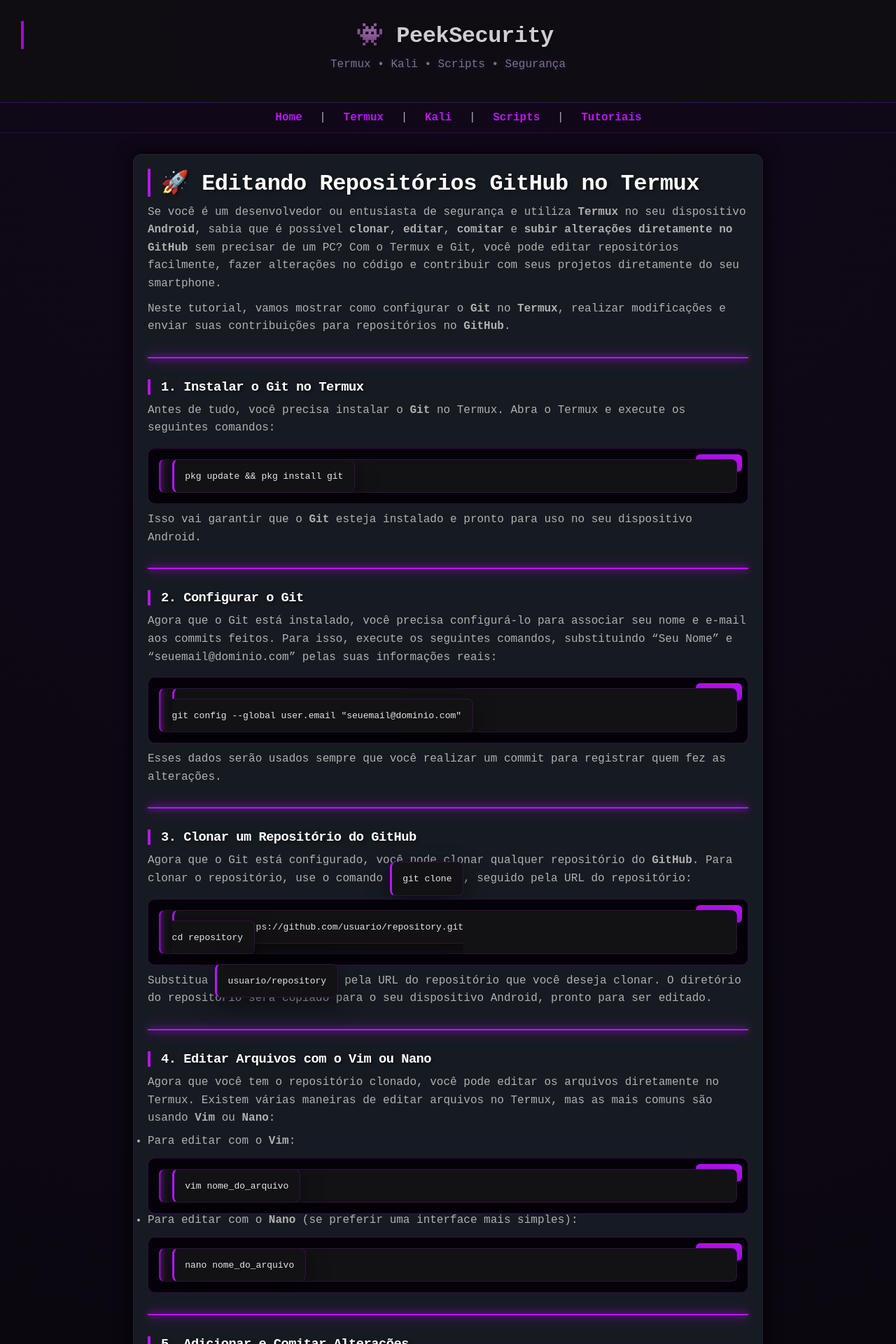
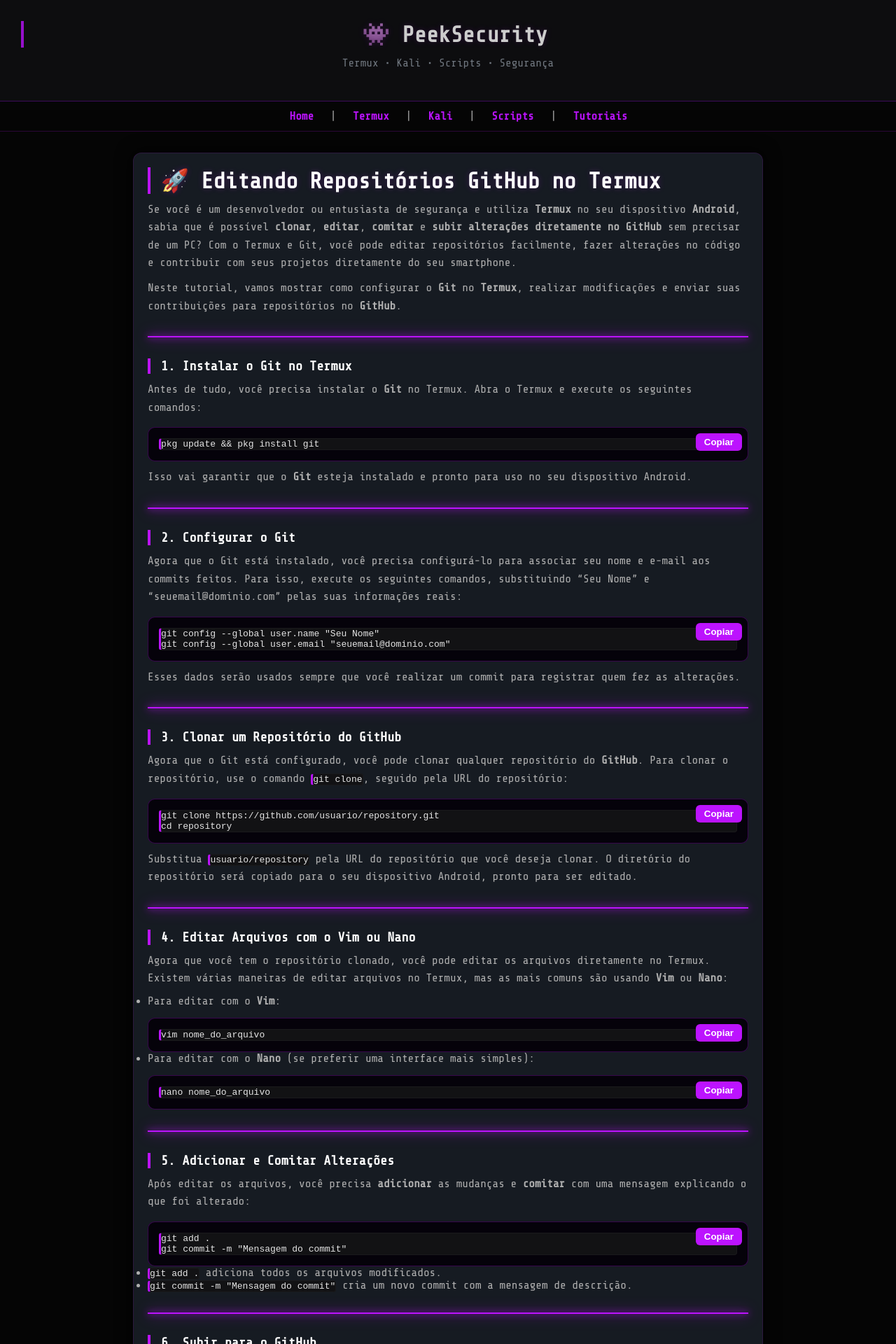
Before and after one commit to PSecurity/PSecurity, a Jekyll site: the page built from _posts/2026-05-03-github-termux.md, in a window 1280 px wide. Shown: the top 1920 px of the page at 70% size. Built offline with Jekyll 4.4.1, drawn with Linux system fonts in a browser that asks for light colours; our own code applies the rules of GitHub Pages for plain Markdown files.

Commit message:
Atualizar o style.css

```diff
--- a/assets/css/style.css
+++ b/assets/css/style.css
@@ -145,29 +145,56 @@
   margin: 0;
 }
 
-/* --- PEEK SECURITY: THE ORGANIC PURPLE UPDATE --- */
+/* --- PEEK SECURITY: ORGANIC & ALIGNED UPDATE --- */
 
-/* Fundo com leve gradiente para não ser um preto "morto" */
+/* Fundo e Texto Base */
 body {
-  background: radial-gradient(circle at top center, #11081a 0%, #050505 100%) !important;
-  color: #b0b0b0 !important; /* Cinza suave para leitura */
-  font-family: 'JetBrains Mono', monospace !important;
+  background-color: #050505 !important;
+  color: #b0b0b0 !important;
 }
 
-/* Títulos mais discretos e elegantes */
+/* Títulos: Mantendo o alinhamento original, mudando só a cor e a borda */
 h1, h2, h3 {
   color: #fff !important;
   border-left: 4px solid #bc13fe !important;
   padding-left: 15px !important;
-  text-shadow: 2px 2px 4px rgba(0,0,0,0.5) !important;
-  letter-spacing: -0.5px !important;
 }
 
-/* --- AS CAIXAS DE CÓDIGO (COPIAR E COLAR) --- */
-/* Removendo o visual "bloco pesado" e deixando mais fluído */
-pre, code, .highlighter-rouge, .highlight {
-  background: rgba(20, 20, 25, 0.7) !important; /* Transparência orgânica */
-  backdrop-filter: blur(4px); /* Efeito de vidro fosco se o navegador permitir */
+/* --- CAIXAS DE CÓDIGO (FIX ALIGNMENT) --- */
+/* Aqui focamos em não mexer no 'display' ou 'position' para não desalinhar */
+pre, code, .highlight, .highlighter-rouge pre {
+  background-color: #0d0d0f !important; /* Fundo sólido e escuro para não bugar */
+  border: 1px solid #1a1a1c !important;
+  border-left: 4px solid #bc13fe !important;
+  border-radius: 4px !important;
+  /* Preservando o padding original do seu tema */
+  color: #d1d1d1 !important;
+}
+
+/* Garante que o texto dentro das caixas não fique colado nas bordas */
+pre code {
+  background: transparent !important;
+  border: none !important;
+  padding: 0 !important;
+}
+
+/* Links */
+a {
+  color: #bc13fe !important;
+  text-decoration: none !important;
+}
+
+/* Remove qualquer brilho excessivo que cause "blur" em textos pequenos */
+* {
+  text-shadow: none !important;
+}
+
+h1, h2 {
+  text-shadow: 0 0 10px rgba(188, 19, 254, 0.2) !important;
+}
+
+/* --- FIM --- */
+
   border: 1px solid rgba(188, 19, 254, 0.2) !important; /* Borda roxa quase invisível */
   border-left: 4px solid #bc13fe !important; /* O acento principal */
   border-radius: 8px !important;
```
